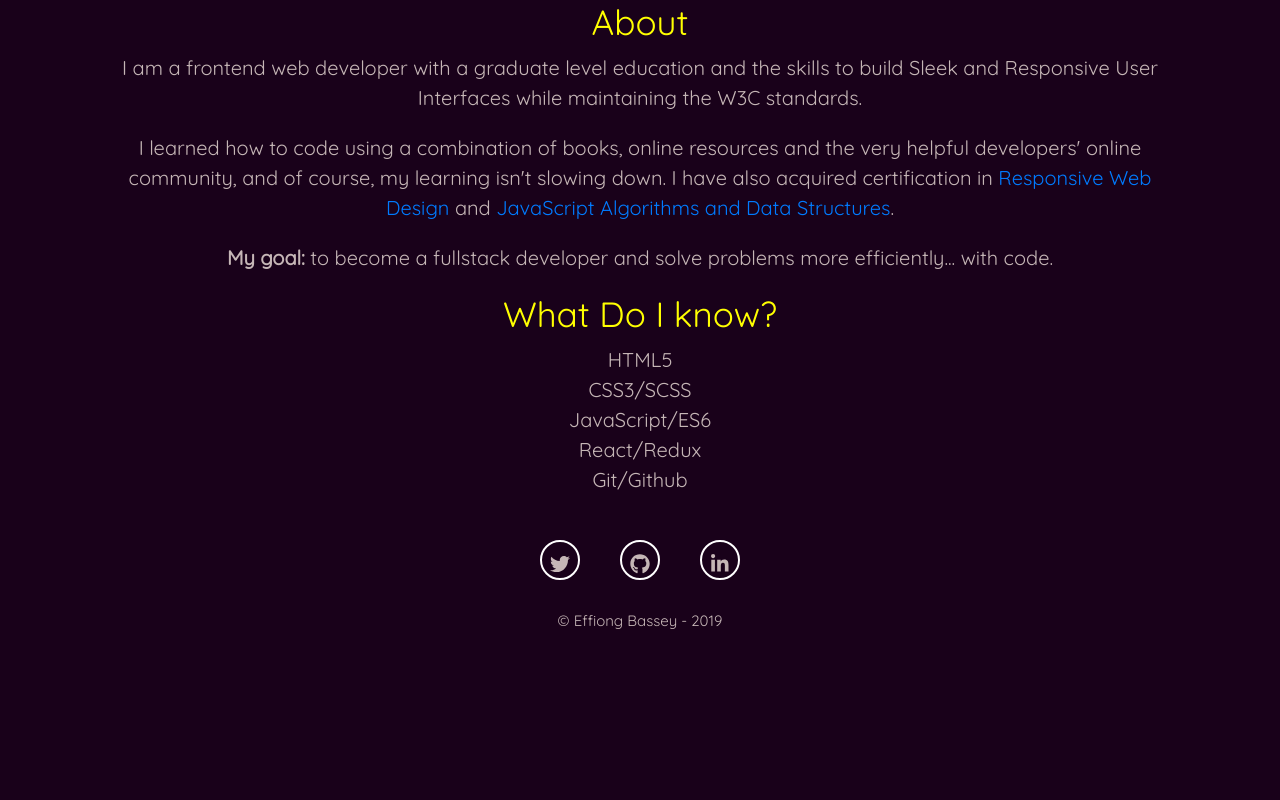
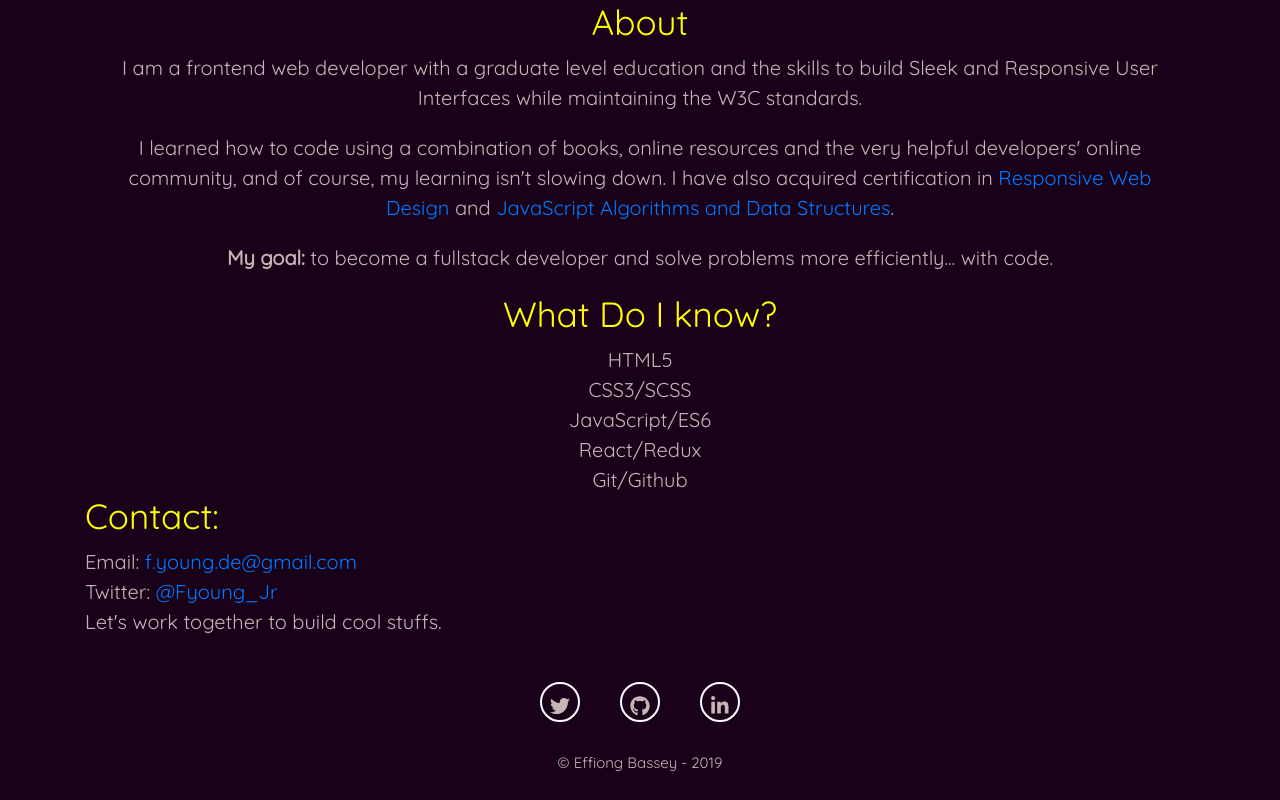
Before and after one commit to effiong-jr/portfolio, a React (Create React App) app: page / in a window 1280 px wide. Shown: the part 542-1342 px from the top of the page. Before the commit the page ends 1200 px from the top, so only its background shows below. Built offline with nearby package versions, Linux system fonts and the light colour scheme.

Commit message:
Added contact page

```diff
--- a/src/App.js
+++ b/src/App.js
@@ -2,6 +2,7 @@ import React from 'react';
 import Navbar from './Components/Navbar'
 import Home from './Components/Home';
 import About from './Components/About';
+import Contact from './Components/Contact';
 import Footer from './Components/Footer';
 import './App.css';
 
@@ -11,6 +12,7 @@ function App() {
       <Navbar />
       <Home />
       <About />
+      <Contact />
       <Footer />
     </div>
   );
--- a/src/Components/Contact/index.js
+++ b/src/Components/Contact/index.js
@@ -0,0 +1,19 @@
+import React from 'react';
+import './index.css';
+
+function Contact () {
+    return (
+        <div id="contact">
+            <h1 className="heading">Contact:</h1>
+
+            <ul>
+                <li>Email: <a href="mailto:f.young.de@gmail.com">f.young.de@gmail.com</a></li>
+                <li>Twitter: <a href="https://twitter.com/Fyoung_Jr">@Fyoung_Jr</a></li>
+            </ul>
+            <p>Let's work together to build cool stuffs.</p>
+
+        </div>
+    )
+}
+
+export default Contact;
```
